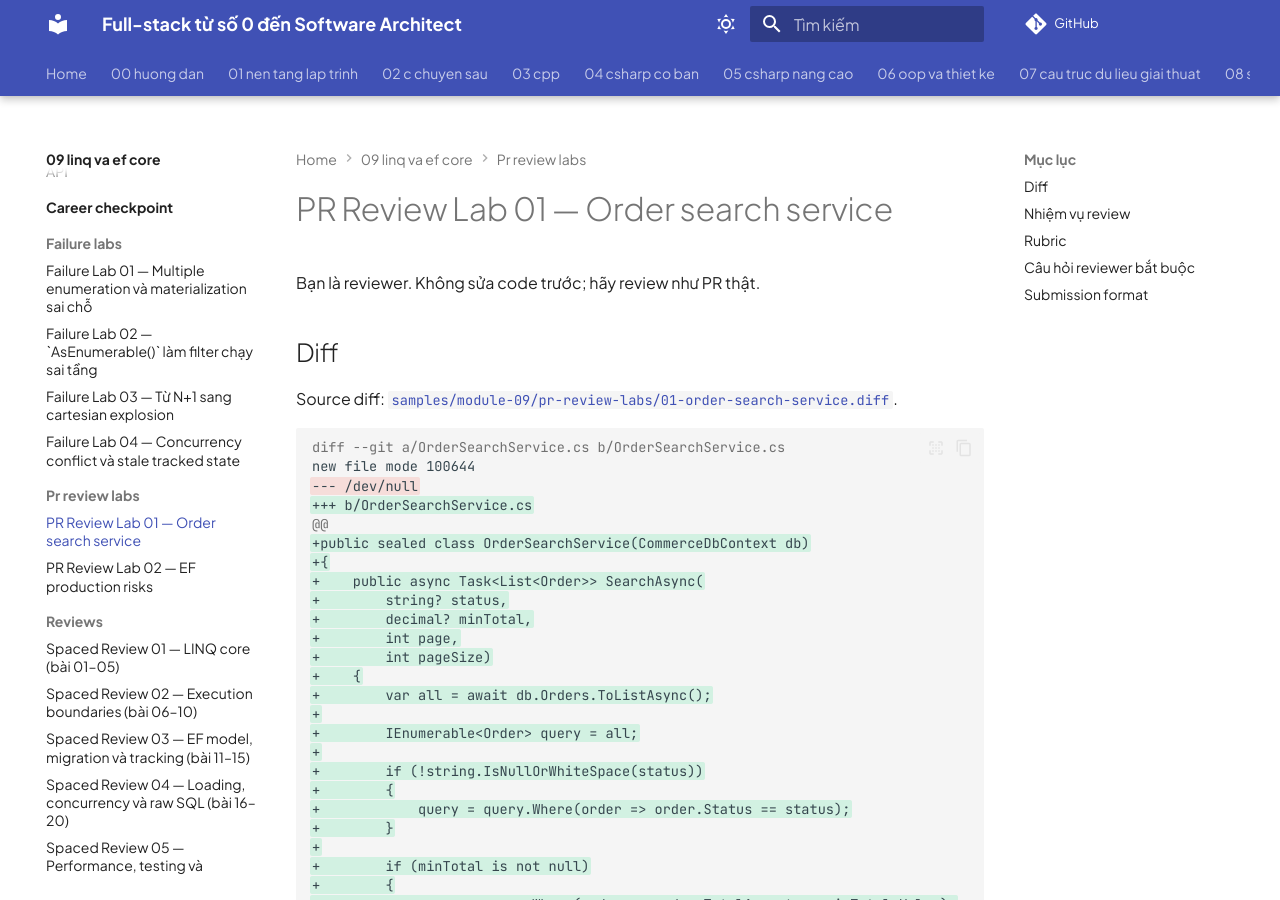
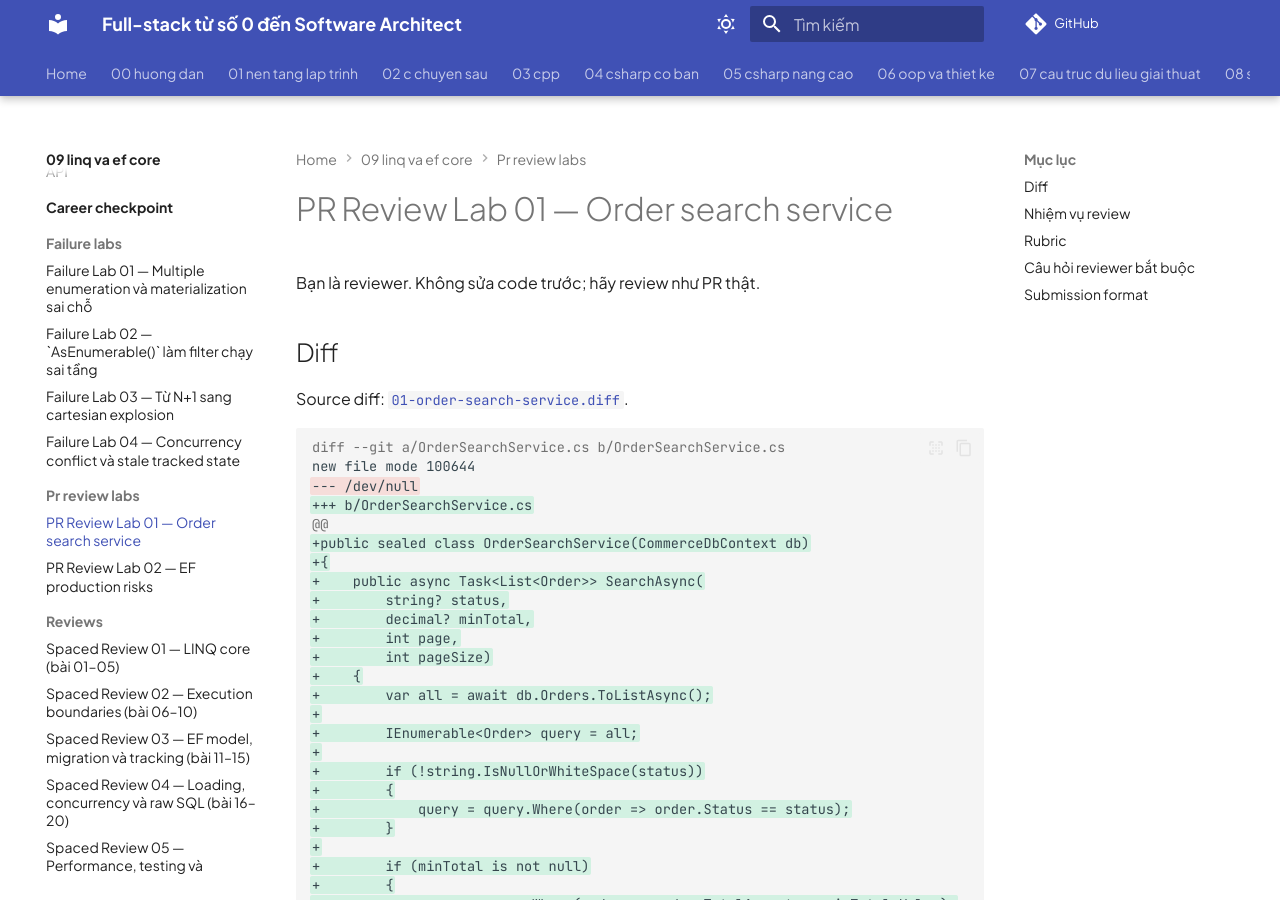
Before and after one commit to Xuanthanh-dzz/full-stack, an MkDocs documentation site: the page built from fullstack-roadmap/09-linq-va-ef-core/pr-review-labs/01-review-linq-search-service.md, in a window 1280 px wide and 900 px high. Built offline with MkDocs 1.6.1 and Material for MkDocs 9.7.7, drawn with Linux system fonts in a browser that asks for light colours; comment, search, counter and statistics services are not loaded.

Commit message:
docs(module-09): fix published diff link in 01-review-linq-search-service.md

```diff
--- a/fullstack-roadmap/09-linq-va-ef-core/pr-review-labs/01-review-linq-search-service.md
+++ b/fullstack-roadmap/09-linq-va-ef-core/pr-review-labs/01-review-linq-search-service.md
@@ -4,7 +4,7 @@ Bạn là reviewer. Không sửa code trước; hãy review như PR thật.
 
 ## Diff
 
-Source diff: [`samples/module-09/pr-review-labs/01-order-search-service.diff`](../../../samples/module-09/pr-review-labs/01-order-search-service.diff).
+Source diff: [`01-order-search-service.diff`](./diffs/01-order-search-service.diff).
 
 ~~~diff
 diff --git a/OrderSearchService.cs b/OrderSearchService.cs
```
